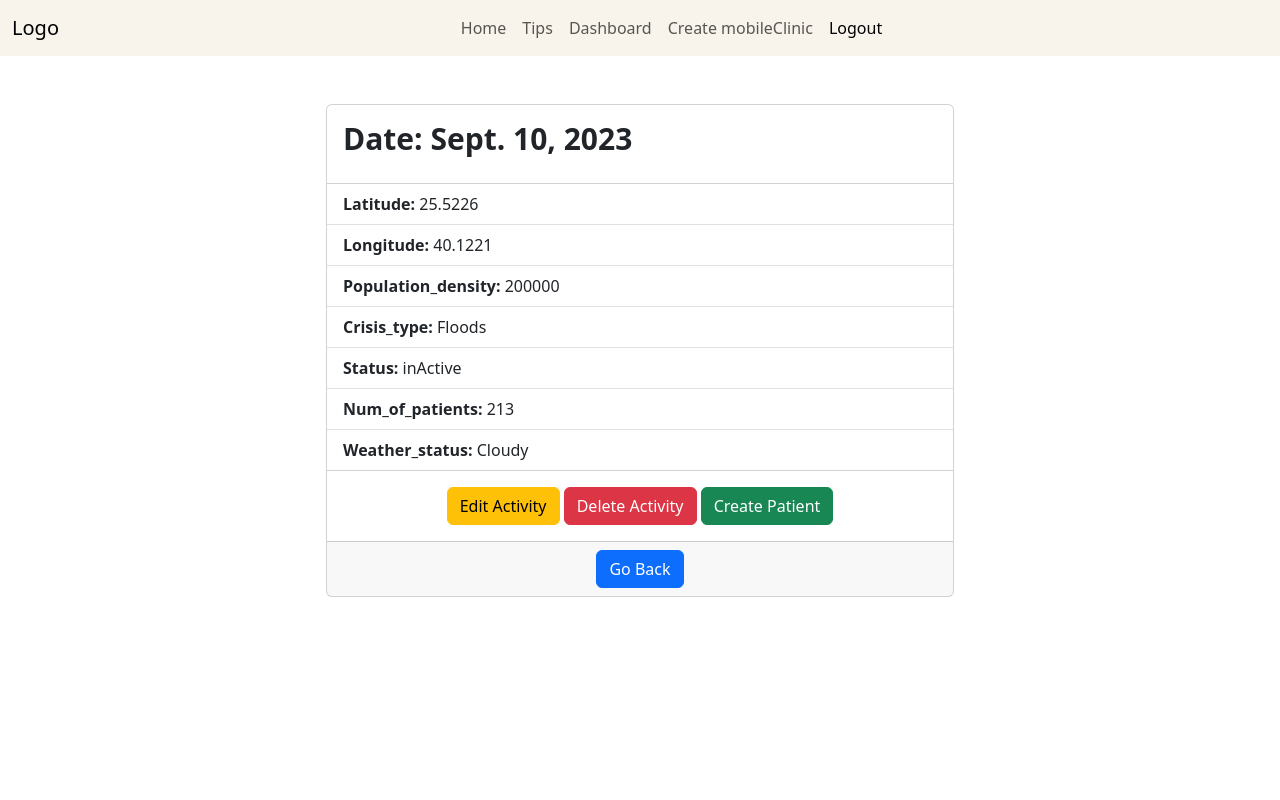
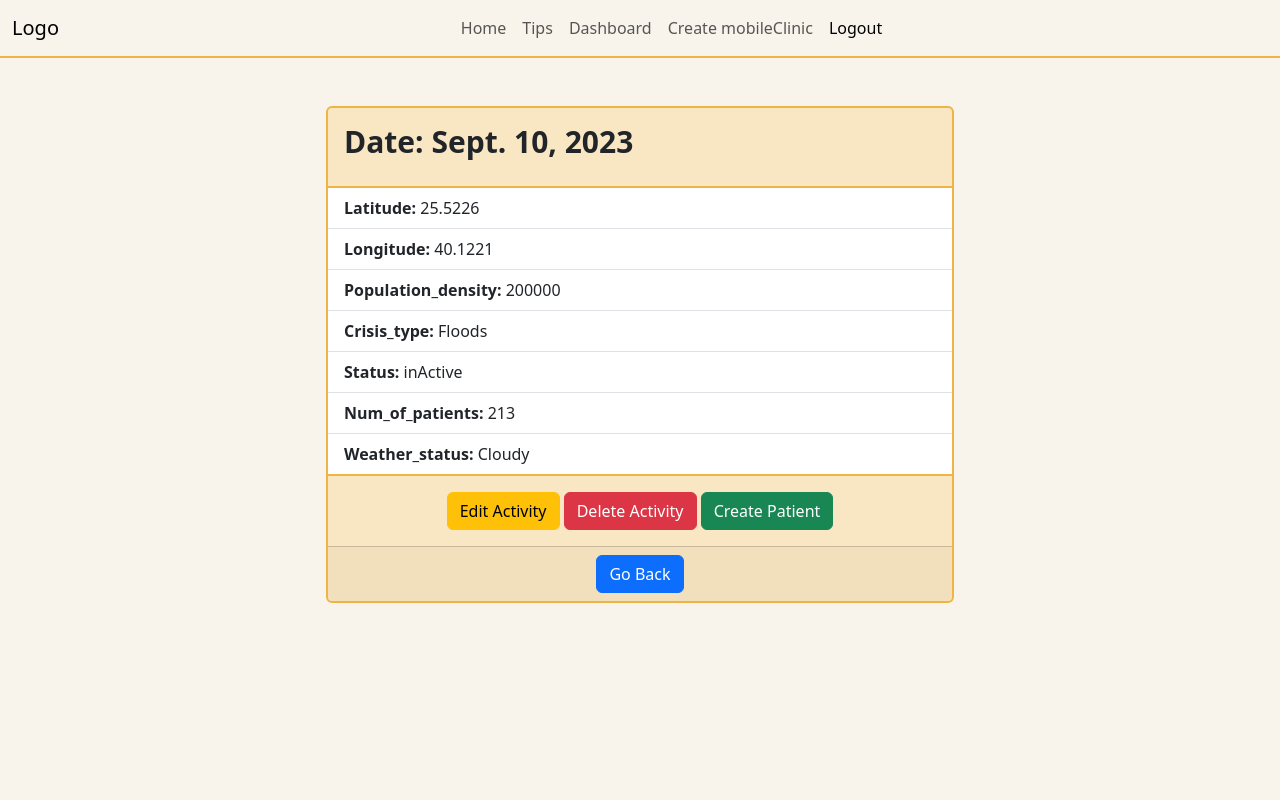
Before and after one commit to 0xRush/ClusterCare, a Django app: page /activity/3 in a window 1280 px wide. Run offline with Django 4.2, Linux system fonts and the light colour scheme; a user stored in the database is signed in; data comes from the database, SQL or seed files in the repository; both versions use the stored data as it was after the commit.

Commit message:
added colores

```diff
--- a/base/templates/base/activity.html
+++ b/base/templates/base/activity.html
@@ -5,7 +5,7 @@
 {% if patients %}
 <div class="row">
     <div class="col-4 offset-1">
-        <div class="card my-5">
+        <div class="card my-5" id="cards">
             <div class="card-body">
                 <h5 class="card-title">Date: {{activity.date}}</h5>
             </div>
@@ -34,7 +34,7 @@
     <div class="col-4 offset-1">
         <h1>Patients</h1>
         {% for patient in patients %}
-            <div class="card my-5">
+            <div class="card my-5" id="cards">
                 <div class="card-body">
                     <h5 class="card-title">Diagnosis: {{patient.diagnosis}}</h5>
                 </div>
@@ -50,7 +50,7 @@
     {% else %}
     <div class="row">
         <div class="col-6 offset-3">
-            <div class="card my-5">
+            <div class="card my-5" id="cards">
                 <div class="card-body">
                     <h5 class="card-title">Date: {{activity.date}}</h5>
                 </div>
--- a/base/templates/base/dashboard.html
+++ b/base/templates/base/dashboard.html
@@ -6,7 +6,7 @@
     {% for mobileclinic in mobileclinics %}
         {% if request.user == mobileclinic.manager %}
             <div class="col-4 offset-1">
-                <div class="card my-5">
+                <div class="card my-5" id="cards">
                     <div class="card-body">
                         <h5 class="card-title">Name: {{mobileclinic.name}}</h5>
                     </div>
--- a/base/templates/base/delete.html
+++ b/base/templates/base/delete.html
@@ -5,7 +5,7 @@
 <div class="container d-flex justify-content-center align-items-center">
     <div class="row">
         <div class="col-md-10 offset-md-1">
-            <div class="card shadow my-5" style="width: 500px;">
+            <div class="card shadow my-5" style="width: 600px; border: 2px solid #eeb544;">
                 <div class="card-body">
                     <form action="" method="POST" class="mb-3">
                         {% csrf_token %}
--- a/base/templates/base/login_register.html
+++ b/base/templates/base/login_register.html
@@ -6,7 +6,7 @@
 <div class="container d-flex justify-content-center align-items-center">
     <div class="row">
         <div class="col-md-10 offset-md-1">
-            <div class="card shadow my-5" style="width: 400px;">
+            <div class="card shadow my-5" style="width: 400px; border: 2px solid #eeb544;">
                 <div class="card-body">
                     <form action="" method="POST">
                         {% csrf_token %}
@@ -33,7 +33,7 @@
 <div class="container d-flex justify-content-center align-items-center">
     <div class="row">
         <div class="col-md-10 offset-md-1">
-            <div class="card shadow my-3" style="width: 400px;">
+            <div class="card shadow my-3" style="width: 400px; border: 2px solid #eeb544;">
                 <div class="card-body">
                     <form action="" method="POST">
                         {% csrf_token %}
--- a/base/templates/base/mobileclinic.html
+++ b/base/templates/base/mobileclinic.html
@@ -4,7 +4,7 @@
 
 <div class="row">
     <div class="col-8 offset-2">
-        <div class="card my-5">
+        <div class="card my-5" id="cards">
             <div class="card-body">
                 <h5 class="card-title">Name: {{mobileclinic.name}}</h5>
             </div>
@@ -37,7 +37,7 @@
     <div class="col-4 offset-1">
         <h1>Activities:</h1>
         {% for activity in activities %}
-            <div class="card my-5">
+            <div class="card my-5" id="cards">
                 <div class="card-body">
                     <h5 class="card-title">Date: {{activity.date}}</h5>
                 </div>
@@ -57,7 +57,7 @@
     <div class="col-4 offset-1">
         <h1>Resources:</h1>
         {% for resource in resources %}
-            <div class="card my-5">
+            <div class="card my-5" id="cards">
                 <div class="card-body">
                     <h5 class="card-title">Name: {{resource.name}}</h5>
                 </div>
--- a/base/templates/base/patient.html
+++ b/base/templates/base/patient.html
@@ -4,7 +4,7 @@
 
 <div class="row">
     <div class="col-6 offset-3">
-        <div class="card my-5">
+        <div class="card my-5" id="cards">
             <div class="card-body">
                 <h5 class="card-title">Diagnosis: {{patient.diagnosis}}</h5>
             </div>
--- a/base/templates/base/resource.html
+++ b/base/templates/base/resource.html
@@ -4,7 +4,7 @@
 
 <div class="row">
     <div class="col-6 offset-3">
-        <div class="card my-5">
+        <div class="card my-5" id="cards">
             <div class="card-body">
                 <h5 class="card-title">Name: {{resource.name}}</h5>
             </div>
--- a/static/styles/main.css
+++ b/static/styles/main.css
@@ -7,9 +7,10 @@
 }
 
 body {
-margin: 0;
-padding: 0;
-border: 0;
+    background-color: var(--background);
+    margin: 0;
+    padding: 0;
+    border: 0;
 }
 
 /* Style for the card popup */
@@ -63,3 +64,8 @@ cursor: pointer;
 background-color: var(--secondary);
 color: var(--text);
 }
+
+#cards {
+    border: 2px #eeb544 solid;
+    background-color: #f9e6c2;
+}
--- a/templates/navbar.html
+++ b/templates/navbar.html
@@ -1,4 +1,4 @@
-<nav class="navbar navbar-expand-lg sticky-top" style="background-color: #f8f4ec;">
+<nav class="navbar navbar-expand-lg sticky-top" style="background-color: #f8f4ec; border-bottom: 2px solid #eeb544;">
     <div class="container-fluid">
         <a class="navbar-brand" href="#">Logo</a>
         <button class="navbar-toggler" type="button" data-bs-toggle="collapse" data-bs-target="#navbarNavAltMarkup" aria-controls="navbarNavAltMarkup" aria-expanded="false" aria-label="Toggle navigation">
```
Also changed, not shown: db.sqlite3.
